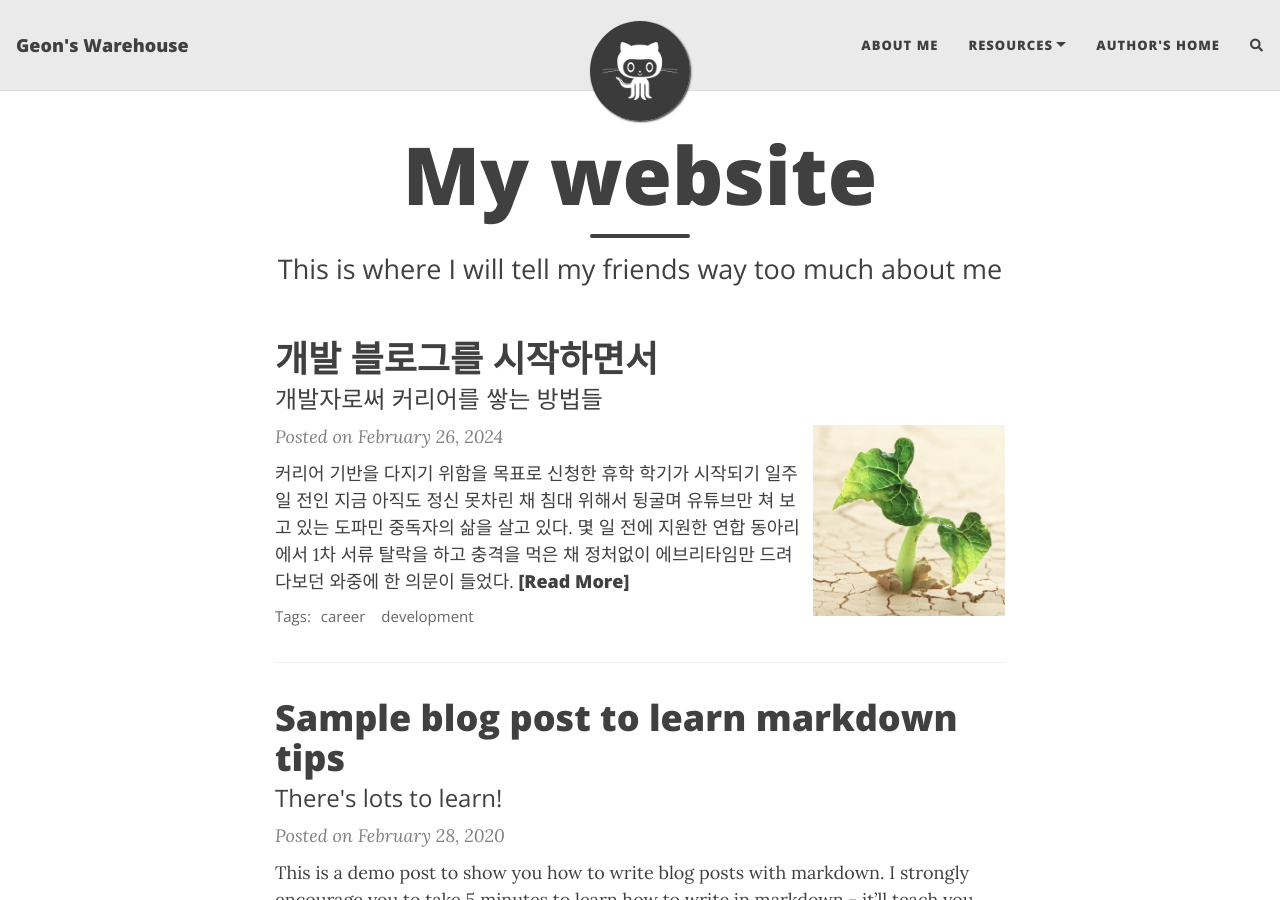
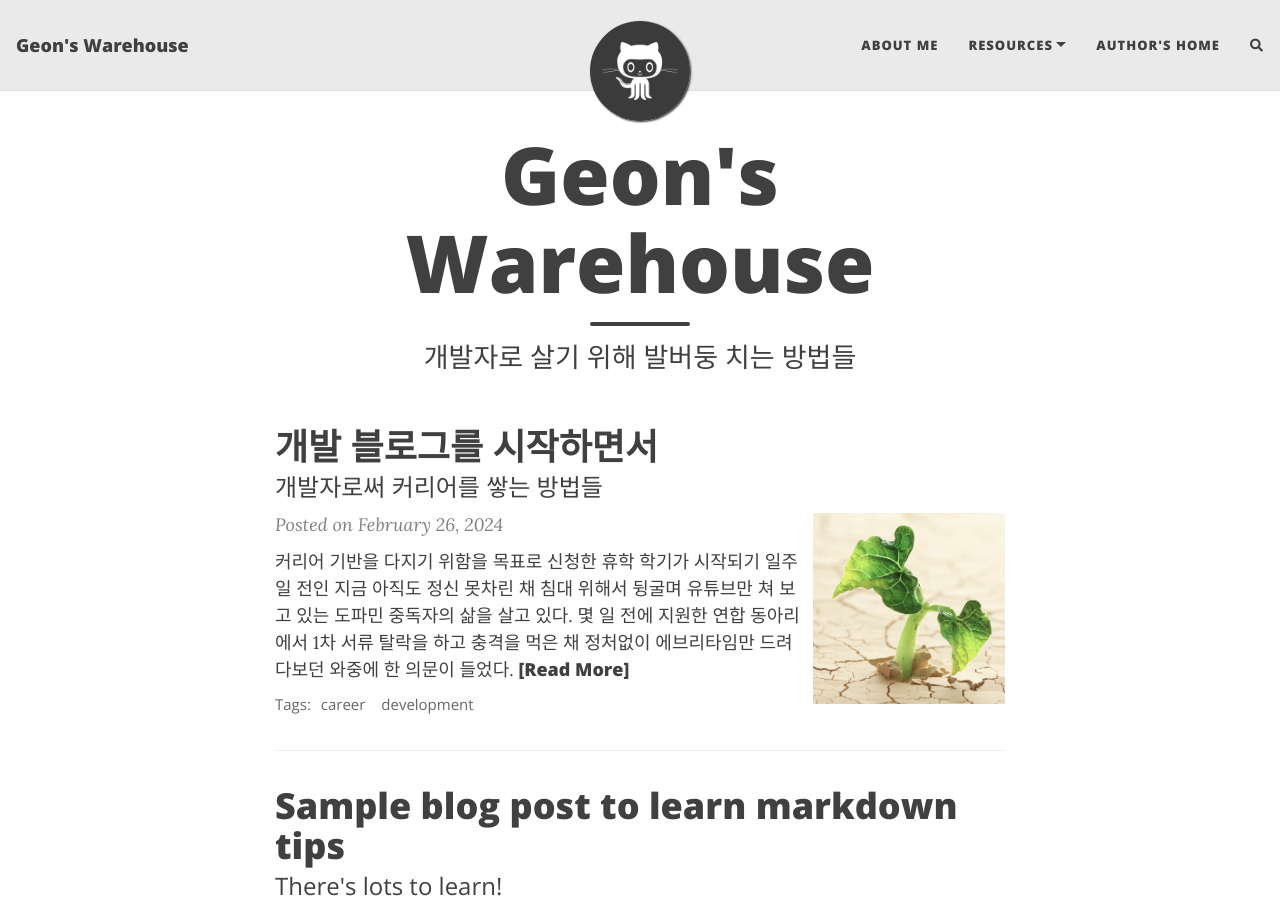
Before and after one commit to geon-2/geon-2.github.io, a Jekyll site: the page built from index.html, in a window 1280 px wide and 900 px high. Built offline with Jekyll 4.4.1, drawn with Linux system fonts in a browser that asks for light colours; nearby versions of some CDN libraries; the list of posts is cut into pages by our own code; comment, search, counter and statistics services are not loaded; some of the changed text lies outside the part shown.

```diff
--- a/_config.yml
+++ b/_config.yml
@@ -96,7 +96,7 @@ share-links-active:
 
 # How to display the link to your website in the footer
 # Remove this if you don't want a link in the footer
-url-pretty: "MyWebsite.com"
+url-pretty: "Geon2_Blog.com"
 
 # Excerpt word length - Truncate the excerpt of each post on the feed page to the specified number of words
 excerpt_length: 50
@@ -251,7 +251,7 @@ date_format: "%B %-d, %Y"
 #################################################################################
 
 # Output options (more information on Jekyll's site)
-timezone: "America/Toronto"
+timezone: "Asia/Seoul"
 markdown: kramdown
 highlighter: rouge
 permalink: /:year-:month-:day-:title/
--- a/index.html
+++ b/index.html
@@ -1,5 +1,5 @@
 ---
 layout: home
-title: My website
-subtitle: This is where I will tell my friends way too much about me
+title: Geon's Warehouse
+subtitle: 개발자로 살기 위해 발버둥 치는 방법들
 ---
```
